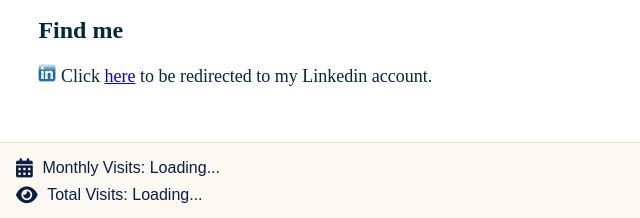
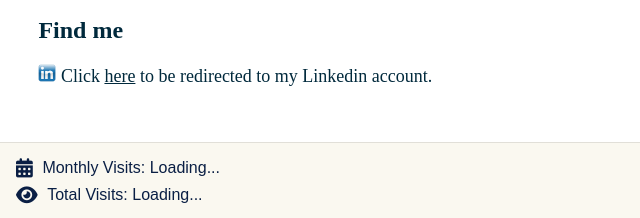
Before and after one commit to SadiaShabnam/SadiaShabnam.github.io, a plain HTML site: page about.html in a window 1280 px wide. Shown: the part 918-1136 px from the top of the page, 0-640 px from the left. Drawn offline with Linux system fonts and the light colour scheme; no server answers.

Commit message:
Final6 commit

```diff
--- a/about.html
+++ b/about.html
@@ -131,7 +131,7 @@
                 <span class="casual">My only social media</span>
             </h2>
             <p style="padding-bottom: 3%;">
-                <span class="formal" style="font-family: initial;"> <img src="lnkdn_icon.png" alt="Linkedin icon" width="1.5%" height="1.5%"> Click <a class="formal" href="https://www.linkedin.com/in/sadia-shabnam">here</a> to be redirected to my Linkedin account.</span>
+                <span class="formal" style="font-family: initial;"> <img src="lnkdn_icon.png" alt="Linkedin icon" width="1.5%" height="1.5%"> Click <a style="color: inherit;" href="https://www.linkedin.com/in/sadia-shabnam">here</a> to be redirected to my Linkedin account.</span>
                 <span class="casual">The only social media I am active on currently. This shows that I focus on problem solving and building impressive products rather than being engrossed in the new age distractions.</span><br/>
             </p>
         </div>
```
